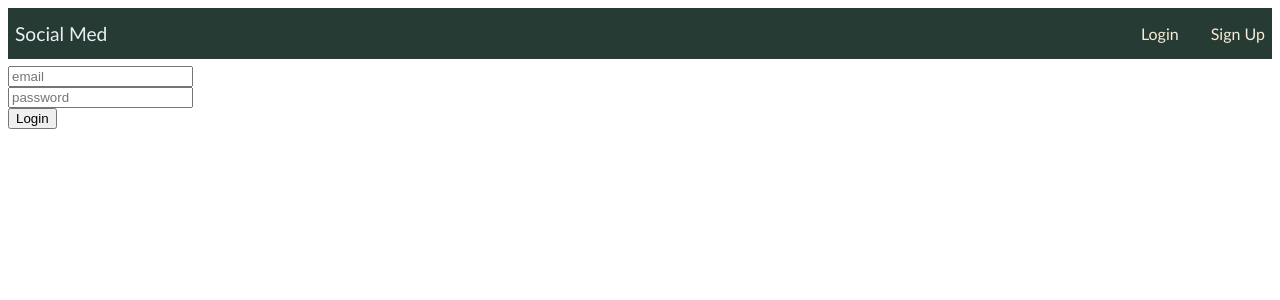
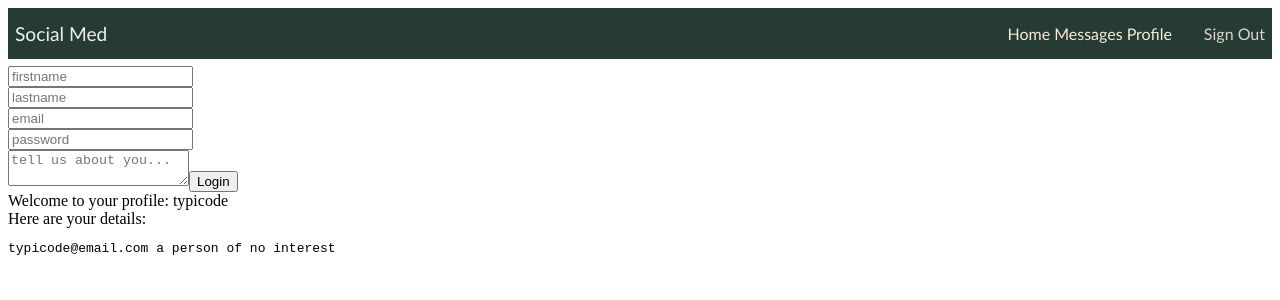
Before and after one commit to kizob123/social-med-redux, a React (Create React App) app: page /profile in a window 1280 px wide. Before the commit this address led to /. Shown: the top 300 px of the page. Built offline with nearby package versions, Linux system fonts and the light colour scheme; data requests are answered from the project's data file.

Commit message:
added deploy to git

```diff
--- a/package.json
+++ b/package.json
@@ -11,9 +11,12 @@
     "react-router-dom": "^6.3.0",
     "react-scripts": "5.0.1",
     "redux": "^4.2.0",
-    "redux-persist": "^6.0.0"
+    "redux-persist": "^6.0.0",
+    "redux-persist-cookie-storage": "^1.0.0"
   },
   "scripts": {
+    "predeploy": "npm run build",
+    "deploy": "gh-pages -d build",
     "start": "react-scripts start",
     "build": "react-scripts build",
     "test": "react-scripts test",
--- a/src/App.js
+++ b/src/App.js
@@ -1,4 +1,4 @@
-import { Route, Routes, useNavigate } from "react-router";
+import { Route, Routes, useLocation, useNavigate } from "react-router";
 import About from "./components/About";
 import Header from "./components/Header";
 import Home from "./components/Home";
@@ -20,19 +20,9 @@ let local = {
 if(localStorage.getItem('loggein'))
   local =JSON.parse(localStorage.getItem('loggein'))
  let [loggedIn, setLoggedIn] = useState(local)
+ let location = useLocation()
+ let navigate = useNavigate()
 
- //console.log(JSON.parse(localStorage.getItem('loggein')));
-
- let navigate = useNavigate()
- useEffect(() => {
-   //setLoggedIn(localStorage.getItem('loggein'))
-   if (loggedIn.loggedIn===false){
-     navigate('/')
-    console.log('hellooo');
-
-    }
-     console.log('useeffect', loggedIn, loggedIn.loggedIn);
- }, [loggedIn, navigate])
   return (
     <div className="App">
       <Header profile={loggedIn}/>
@@ -42,11 +32,11 @@ if(localStorage.getItem('loggein'))
         }
       }>
 
-      <form className='login' onSubmit={
+      <form className='login' style={{display:location.pathname==='/'?'block':'none'}} onSubmit={
         async (e)=>{
             e.preventDefault()
             let email= e.target[0].value
-            console.log(email);
+
             let password=e.target[1].value
             let res= await getProfiles(email)
             res.json().then(data=>{
@@ -75,6 +65,43 @@ if(localStorage.getItem('loggein'))
          <input type={'password'} name='password' placeholder='password' required/>
          <button>Login</button>
      </form>
+     <form className = 'register'style={{display: location.pathname === '/' ? 'none' : 'block'}}
+     onSubmit = {
+        async (e)=>{
+            e.preventDefault()
+            let email= e.target[0].value
+
+            let password=e.target[1].value
+            let res= await getProfiles(email)
+            res.json().then(data=>{
+               if(password.trim() === data[0].password.trim()){
+                   //login(email,password)
+                   setLoggedIn({
+                       loggedIn: true,
+                        password: data[0].password.trim(),
+                        email: data[0].email.trim()
+                   })
+                  let test = {
+                     loggedIn: true,
+                     password: data[0].password.trim(),
+                     email: data[0].email.trim()
+                   }
+
+                  localStorage.setItem('loggein',JSON.stringify(test))
+                  navigate('/home')
+               }
+            })
+
+
+         }
+     }>
+          <input type={'text'} name='fname' placeholder='firstname' required/>
+          <input type={'text'} name='text' placeholder='lastname'/>
+         <input type={'email'} name='email' placeholder='email' required/>
+         <input type={'password'} name='password' placeholder='password' required/>
+         <textarea name='about' placeholder='tell us about you...' required/>
+         <button>Login</button>
+     </form>
       </div>
       <Routes>
 
--- /dev/null
+++ b/src/api/getProfile.js
@@ -0,0 +1,11 @@
+export let getProfile = async function (email) {
+
+    const postData = await fetch(`http://localhost:9000/profiles/?email=${email}`, {
+        method: 'GET',
+        headers: {
+            "Accept": "applicaton/json"
+        }
+    })
+    return postData
+
+}
--- a/src/components/Header.js
+++ b/src/components/Header.js
@@ -2,11 +2,11 @@ import { useEffect, useState } from "react";
 import { NavLink } from "react-router-dom";
 import { useLocation, useNavigate } from "react-router";
 function Header(props) {
- console.log(props.profile);
+
  let onLogin=false
  let location = useLocation()
  let navigate = useNavigate()
- if (location.pathname === '/'){
+ if (location.pathname === '/'||location.pathname==='/register'){
    onLogin=true
  }
 
@@ -18,7 +18,6 @@ function Header(props) {
 
          <ul className="far-end-nav">
              <li><NavLink to={'/home'} className="links">Home</NavLink></li>
-             <li><NavLink to={'/posts'} className="links">Posts</NavLink></li>
              <li><NavLink to={'/messages'} className="links">Messages</NavLink></li>
              <li><NavLink to={'/profile'} className="links">Profile</NavLink></li>
              <li style={{cursor:'pointer'}}
--- a/src/components/Messages.js
+++ b/src/components/Messages.js
@@ -3,7 +3,7 @@ import { getMessages } from "../api/getMessages";
 import { useEffect, useState } from "react";
 import { postMessage } from "../api/postMessage";
 function Messages(props) {
-  console.log(props);
+
 let [messages,setMessages] =useState([]);
  let getMs=async()=>{
  let ms = await getMessages()
@@ -28,11 +28,11 @@ getMs()
             let here_id = props.profile.id
             let fname = props.profile.fname
             let message = e.target[2].value
-            let getNs =
+
             postMessage(here_id,fname,email,email_from,title,message).then(res=>{
-              console.log(res)
+
             }).catch(err=>{
-              console.log(err);
+
             })
           }
         }>
--- a/src/components/Profile.js
+++ b/src/components/Profile.js
@@ -1,20 +1,35 @@
 import React from "react";
+import { getProfile } from "../api/getProfile";
 
 class Profile extends React.Component {
   constructor(props){
     super(props)
     this.state={
-      test:''
+      profile:{
+        email:'',
+        about:''
+      },
+      prop:props.profile
     }
   }
+   getProf = async ()=>{
+     console.log(this.state);
+    let prof = await getProfile(this.state.prop.email)
+    let res = await prof.json().then(data => {
+      this.setState({profile:data[0]})
+      console.log(this.state.profile.fname);
+    })
+  }
+  componentDidMount(){
+
+
+  }
 render(){
+   this.getProf()
   return (
-    <div className="profile" onClick={
-      ()=>{
-        this.setState({test:'test'})
-      }
-    }>
-     hello: {this.state.test}
+    <div className="profile">
+     Welcome to your profile: {this.state.profile.fname}
+     <br/>Here are your details: <pre>{`${this.state.profile.email} ${this.state.profile.about}`}</pre>
     </div>
   );
 }
--- a/src/components/interractions/Post.js
+++ b/src/components/interractions/Post.js
@@ -6,6 +6,7 @@ function Post(props) {
 
   const [postState, setPostState]=useState(props.post)
   //console.log(postState);
+  let edit = false
   async function addLikes(likes){
     let c = await editPost(postState.id, postState.title, postState.post,postState.time,likes)
 
@@ -30,10 +31,26 @@ function Post(props) {
 
   }
   return (
-    <div className="post">
+    <>
+    <div className="edit-post" style={{display:edit?'block':'none'}}>
+      <form onSubmit={
+        (e)=>{
+          e.preventDefault()
+
+        }
+      }>
+      <input className="post-title" type={'text'} name = 'title'
+      placeholder="edit post title" defaultValue={postState.title} />
+      <textarea className="post-post" name="post"
+      placeholder="edit post body" defaultValue={postState.post}/>
+      <button>update</button>
+      </form>
+    </div>
+    <div className="post" style={{display:edit?'none':'block'}}>
       <img src="" alt="profile pix" className="profile-pix"/>
-      <p className="comment-post">{postState.post}</p><br/>
-      <span className="time"></span>
+      <p className="title-post">{postState.title}</p>
+      <p className="comment-post">{postState.post}</p>
+      <span className="time">{postState.time}</span>
       <button className="like" onClick={
         ()=>{
           let l= postState.likes+1
@@ -49,6 +66,7 @@ function Post(props) {
         }
       }>edit</button>
     </div>
+    </>
   );
 }
 
--- a/src/components/login/Login.js
+++ b/src/components/login/Login.js
@@ -5,13 +5,8 @@ import { useNavigate, useParams } from 'react-router';
 import { getProfiles } from '../../api/login';
 
 function Login(props1) {
-    console.log('login',props1.login,props1.profile);
-   let [loggedIn, setLoggedIn] = useState({
-       loggedIn: false,
-       email: '',
-       password: ''
-   })
-   console.log(loggedIn);
+   let [loggedIn, setLoggedIn] = useState(props1.profile)
+
 
    let navigate = useNavigate()
    useEffect(() => {
```
Also changed, not shown: server.js (added, +14 -0 lines), src/api/addProfile.js (added), 1 other file (tests, documents, lock files or other folders).
